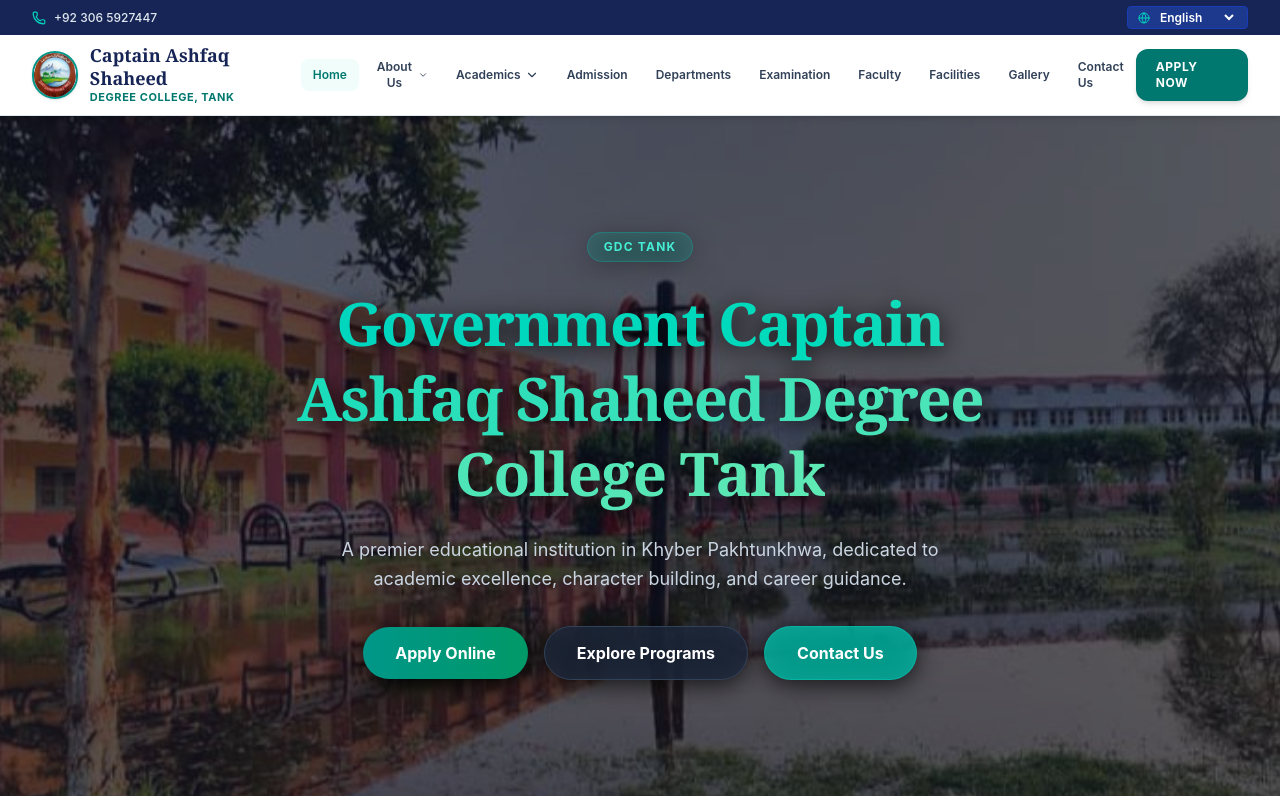
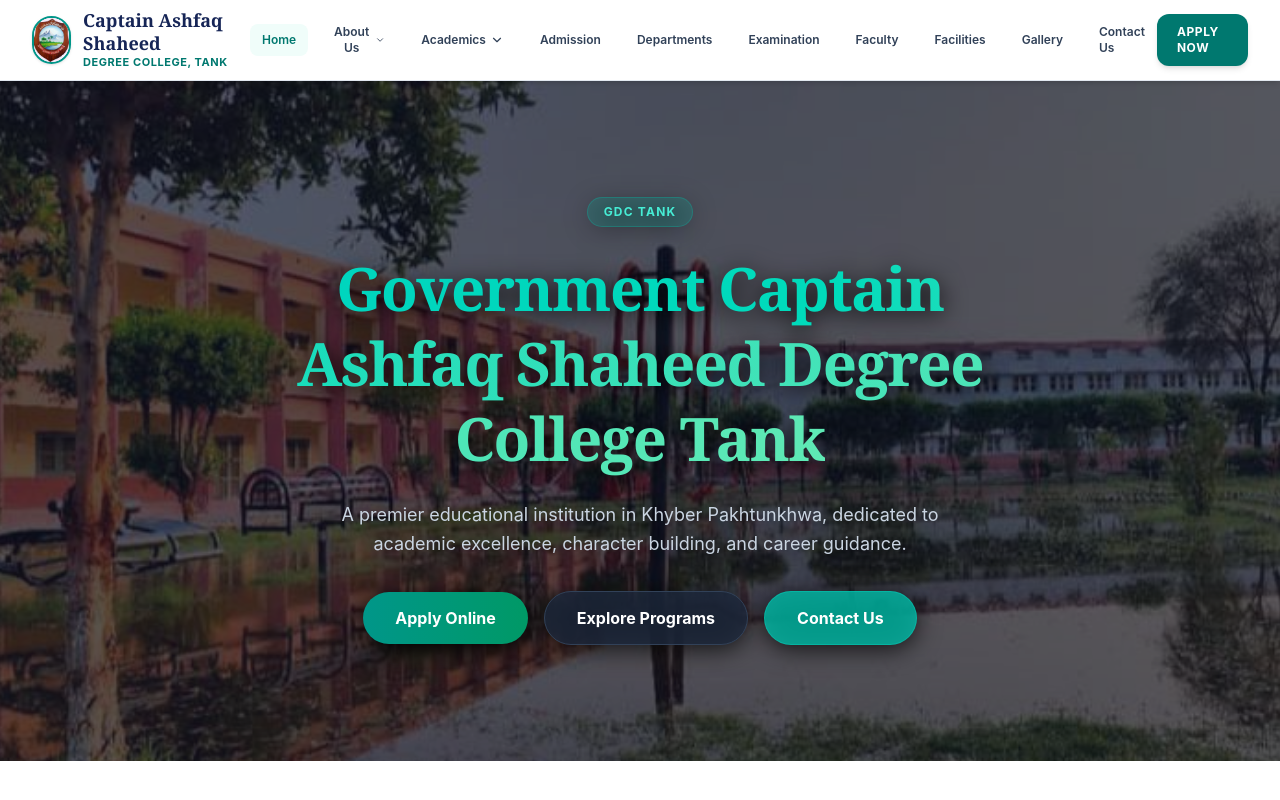
Before and after one commit to tanveermedaveer-jpg/gdc-tank-website, a React (Vite) app: page / in a window 1280 px wide. Shown: the top 800 px of the page. Built offline with nearby package versions, Linux system fonts and the light colour scheme.

Commit message:
Update Navbar.jsx

```diff
--- a/src/components/Navbar.jsx
+++ b/src/components/Navbar.jsx
@@ -1,33 +1,21 @@
 import { useState, useEffect, useRef } from 'react';
 import { Link, useLocation } from 'react-router-dom';
-import { Menu, X, ChevronDown, Phone, Globe } from 'lucide-react';
+import { Menu, X, ChevronDown } from 'lucide-react';
 import logoImg from '../assets/logo.jpg';
 import { useLanguage } from '../context/LanguageContext';
-import {
-  COLLEGE_PHONE,
-  resolveCollegePhone
-} from '../lib/contactDetails';
-import { subscribeLocalData } from '../lib/adminApi';
 
 export default function Navbar() {
-  const { language, setLanguage, t } = useLanguage();
+  const { language, t } = useLanguage();
   const location = useLocation();
 
   const [isOpen, setIsOpen] = useState(false);
   const [aboutDropdown, setAboutDropdown] = useState(false);
   const [academicsDropdown, setAcademicsDropdown] = useState(false);
-  const [collegePhone, setCollegePhone] = useState(COLLEGE_PHONE);
 
   const aboutRef = useRef(null);
   const academicsRef = useRef(null);
 
-  useEffect(() => {
-    return subscribeLocalData('settings', (settings) => {
-      setCollegePhone(resolveCollegePhone(settings.phone));
-    }, (error) => console.error('Unable to load phone:', error));
-  }, []);
-
-  // ڈراپ ڈاؤن کے باہر کلک کرنے پر بند کرنے کے لیے
+  // Dropdown ke bahar click karne par band karne ke liye
   useEffect(() => {
     const handleOutsideClick = (event) => {
       if (aboutRef.current && !aboutRef.current.contains(event.target)) {
@@ -41,7 +29,7 @@
     return () => document.removeEventListener('mousedown', handleOutsideClick);
   }, []);
 
-  // پیج تبدیل ہونے پر مینو خود بخود بند ہو جائے
+  // Page tabdeel hone par menu khud ba khud band ho jaye
   useEffect(() => {
     setIsOpen(false);
     setAboutDropdown(false);
@@ -50,34 +38,11 @@
 
   return (
     <header className="sticky top-0 z-50 bg-white shadow-md border-b border-slate-200">
-      {/* انتہائی بلندی پر پروفیشنل ٹاپ بار (فون نمبر اور زبان کی تبدیلی کے لیے) */}
-      <div className="bg-blue-950 text-slate-200 text-xs py-1.5 px-4 sm:px-6 lg:px-8">
-        <div className="max-w-7xl mx-auto flex justify-between items-center">
-          <div className="flex items-center space-x-2">
-            <Phone className="w-3.5 h-3.5 text-teal-400" />
-            <span className="font-medium">{collegePhone}</span>
-          </div>
-          <div className="flex items-center space-x-3">
-            <div className="flex items-center gap-1.5 bg-blue-900 px-2.5 py-0.5 rounded border border-blue-800">
-              <Globe className="w-3 h-3 text-teal-400" />
-              <select
-                value={language}
-                onChange={(e) => setLanguage(e.target.value)}
-                className="bg-transparent text-white border-0 text-xs focus:outline-none cursor-pointer font-semibold"
-              >
-                <option value="en" className="bg-slate-900 text-white">English</option>
-                <option value="ur" className="bg-slate-900 text-white">اردو (Urdu)</option>
-              </select>
-            </div>
-          </div>
-        </div>
-      </div>
-
-      {/* اصل نیویگیشن بار */}
+      {/* Asal Navigation Bar */}
       <div className="max-w-7xl mx-auto px-4 sm:px-6 lg:px-8">
         <div className="flex items-center justify-between h-20">
 
-          {/* لوگو اور کالج کا نام */}
+          {/* Logo aur College ka Naam */}
           <Link to="/" className="flex items-center space-x-3 group">
             <img src={logoImg} alt="Logo" className="h-12 w-12 rounded-full object-cover border-2 border-teal-600 shadow-sm group-hover:scale-105 transition-transform" />
             <div className="flex flex-col">
@@ -90,8 +55,8 @@
             </div>
           </Link>
 
-          {/* ڈیسک ٹاپ کے اہم لنکس */}
-          <nav className="hidden lg:flex items-center space-x-1">
+          {/* Desktop ke ahem Links (Spacing behtar ki gayi hai) */}
+          <nav className="hidden lg:flex items-center space-x-3">
             <Link
               to="/"
               className={`px-3 py-2 rounded-lg text-xs font-semibold transition-colors ${
@@ -101,7 +66,7 @@
               {t('home')}
             </Link>
 
-            {/* About Us ڈراپ ڈاؤن */}
+            {/* About Us Dropdown */}
             <div className="relative" ref={aboutRef}>
               <button
                 onClick={() => {
@@ -132,7 +97,7 @@
               )}
             </div>
 
-            {/* Academics ڈراپ ڈاؤن */}
+            {/* Academics Dropdown */}
             <div className="relative" ref={academicsRef}>
               <button
                 onClick={() => {
@@ -209,7 +174,7 @@
             </Link>
           </nav>
 
-          {/* دائیں طرف اپلائی ناؤ بٹن */}
+          {/* Dahine taraf Apply Now Button */}
           <div className="hidden lg:flex items-center">
             <Link
               to="/apply"
@@ -219,7 +184,7 @@
             </Link>
           </div>
 
-          {/* موبائل مینو بٹن */}
+          {/* Mobile Menu Button */}
           <div className="flex lg:hidden items-center">
             <button
               onClick={() => setIsOpen(!isOpen)}
@@ -231,7 +196,7 @@
         </div>
       </div>
 
-      {/* موبائل ورژن ڈراپ ڈاؤن */}
+      {/* Mobile Version Dropdown */}
       {isOpen && (
         <div className="lg:hidden bg-white border-b border-slate-200 px-4 pt-2 pb-6 space-y-2 max-h-[80vh] overflow-y-auto">
           <Link to="/" className="block px-3 py-2 rounded-lg text-sm font-medium text-slate-700 hover:bg-teal-50 hover:text-teal-700">
@@ -261,7 +226,7 @@
           <Link to="/faculty" className="block px-3 py-2 rounded-lg text-sm font-medium text-slate-700 hover:bg-teal-50 hover:text-teal-700">
             {t('faculty')}
           </Link>
-          <Link to="/facilities" className="block px-3 py-2 rounded-lg text-sm font-medium text-slate-700 hover:bg-teal-50 hover:text-teal-700">
+          <Link to="/facilities" className="block px-3 py-2 rounded-lg text-sm font-medium text-slate-700 hover:text-teal-700 hover:text-teal-700">
             {t('facilities')}
           </Link>
           <Link to="/gallery" className="block px-3 py-2 rounded-lg text-sm font-medium text-slate-700 hover:bg-teal-50 hover:text-teal-700">
```
